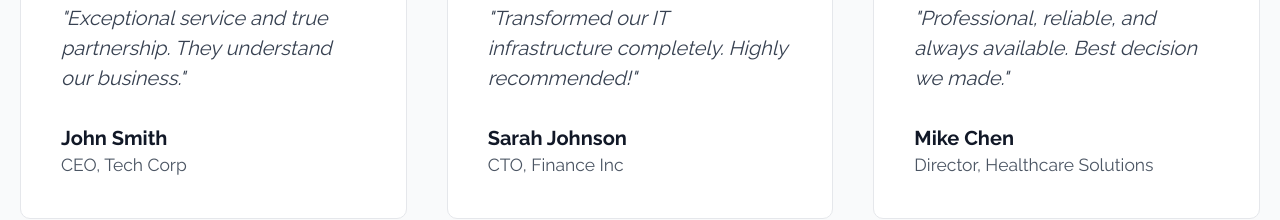
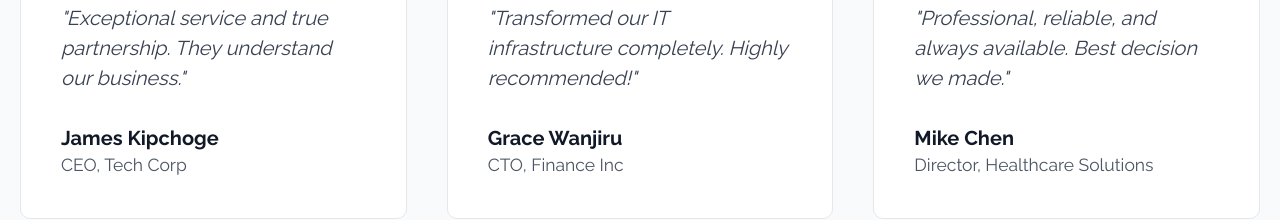
Before and after one commit to Damarice/zelitsolutions, a Next.js app: page / in a window 1280 px wide. Shown: the part 4060-4280 px from the top of the page. Built offline with nearby package versions, Linux system fonts and the light colour scheme.

Commit message:
Update testimonials with Kenyan names - James Kipchoge and Grace Wanjiru

```diff
--- a/app/page.tsx
+++ b/app/page.tsx
@@ -217,8 +217,8 @@ export default function Home() {
 
           <div className="grid md:grid-cols-3 gap-4 md:gap-8 max-w-5xl mx-auto">
             {[
-              { text: 'Exceptional service and true partnership. They understand our business.', author: 'John Smith', role: 'CEO, Tech Corp' },
-              { text: 'Transformed our IT infrastructure completely. Highly recommended!', author: 'Sarah Johnson', role: 'CTO, Finance Inc' },
+              { text: 'Exceptional service and true partnership. They understand our business.', author: 'James Kipchoge', role: 'CEO, Tech Corp' },
+              { text: 'Transformed our IT infrastructure completely. Highly recommended!', author: 'Grace Wanjiru', role: 'CTO, Finance Inc' },
               { text: 'Professional, reliable, and always available. Best decision we made.', author: 'Mike Chen', role: 'Director, Healthcare Solutions' },
             ].map((t, i) => (
               <div key={i} className="bg-white border border-gray-200 p-4 md:p-8 rounded-lg hover:shadow-lg transition">
```
